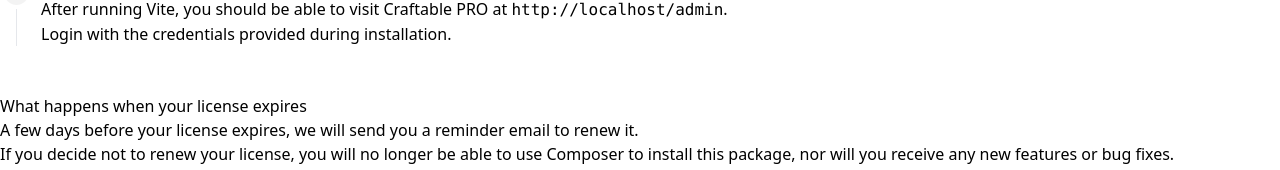
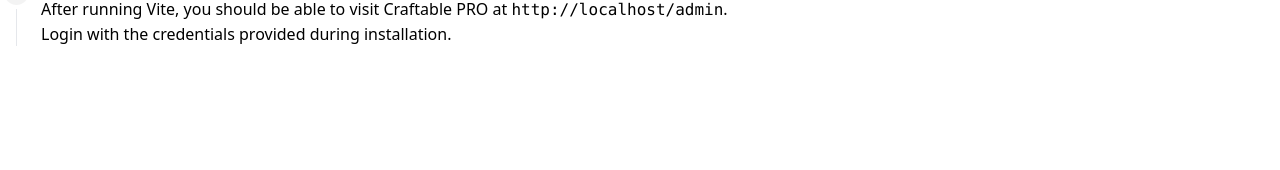
Before and after one commit to BRACKETS-by-TRIAD/craftable-pro-docs, a Next.js app: page /getting-started/installation in a window 1280 px wide. Shown: the part 725-895 px from the top of the page. After the commit the page ends 819 px from the top, so only its background shows below. Built offline with nearby package versions, Linux system fonts and the light colour scheme.

Commit message:
feat: remove update note

```diff
--- a/pages/getting-started/installation.mdx
+++ b/pages/getting-started/installation.mdx
@@ -101,10 +101,10 @@
 
 </div>
 
-### What happens when your license expires
+{/* ### What happens when your license expires */}
 
-A few days before your license expires, we will send you a reminder email to renew it.
+{/* A few days before your license expires, we will send you a reminder email to renew it. */}
 
-If you decide not to renew your license, you will no longer be able to use Composer to install this package, nor will you receive any new features or bug fixes.
+{/* If you decide not to renew your license, you will no longer be able to use Composer to install this package, nor will you receive any new features or bug fixes. */}
 
-Instead, you may host the last version you downloaded in your own private repository.
+{/* Instead, you may host the last version you downloaded in your own private repository. */}
```
